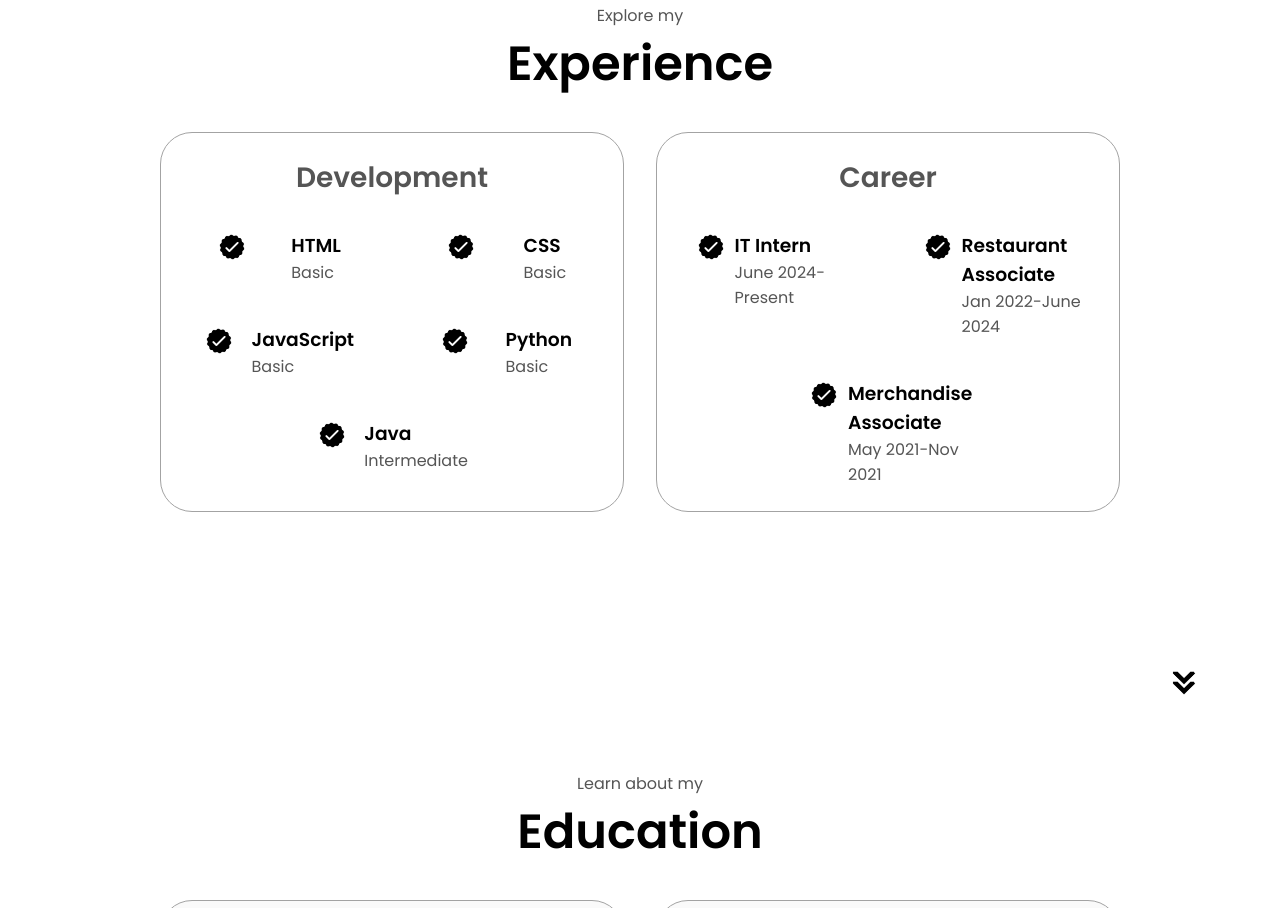
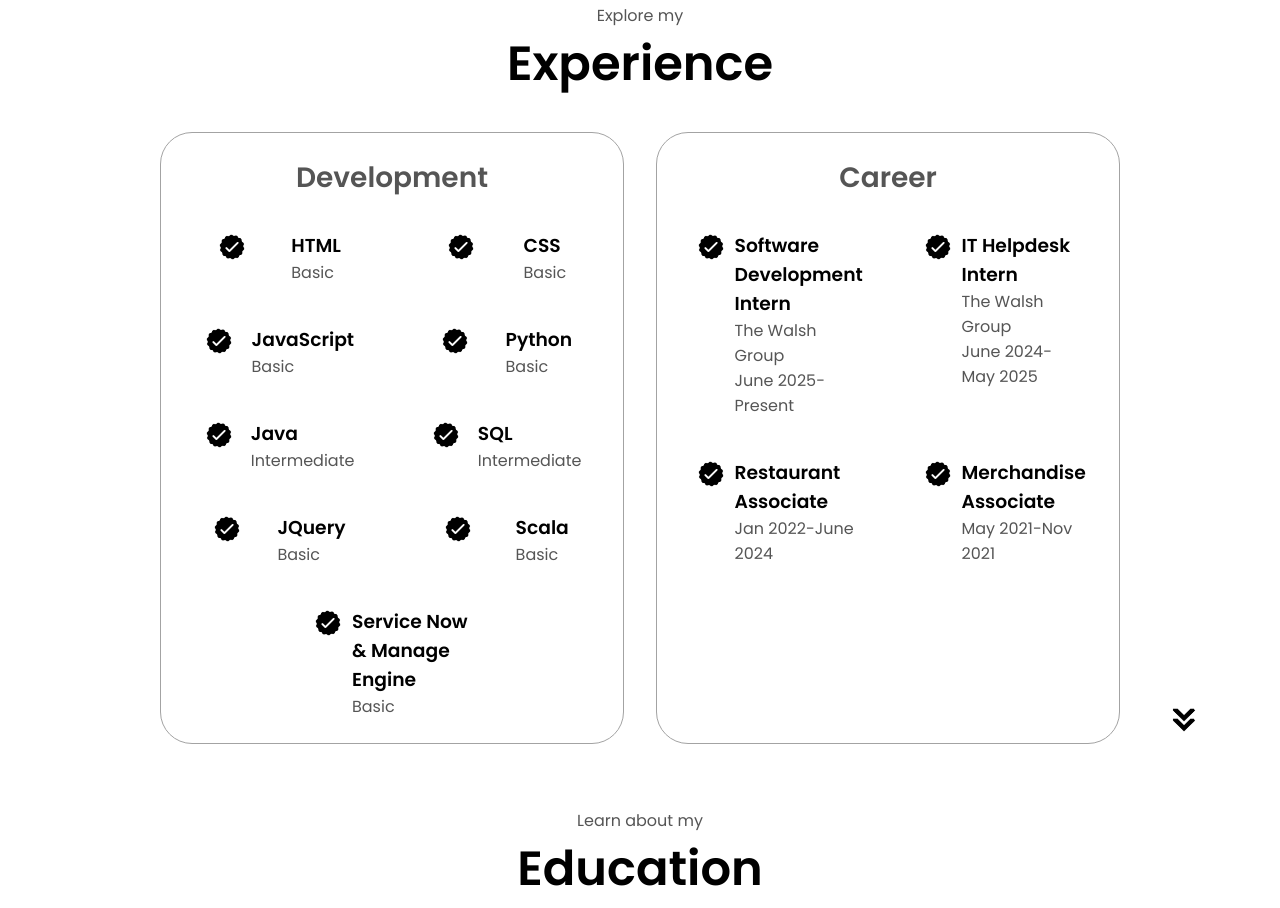
Before and after one commit to emmamartin47/Website, a plain HTML site: page index.html in a window 1280 px wide. Shown: the part 1693-2601 px from the top of the page. Drawn offline with Linux system fonts and the light colour scheme.

Commit message:
Add files via upload

```diff
--- a/index.html
+++ b/index.html
@@ -70,17 +70,17 @@
                             <img src="./assets/experience.png" alt="Experience icon"
                             class="icon">
                             <h3>Experience</h3>
-                            <p>3 months IT Intern<br>6 years Customer Service</p>
+                            <p>1 month Software Development Intern<br>1 year IT Helpdesk Intern<br>6 years Customer Service</p>
                         </div>
                         <div class="details-container">
                             <img src="./assets/education.png" alt="Education icon"
                             class="icon">
                             <h3>Education</h3>
-                            <p>Bachelor of Science in Computer Science<br>DePaul University, expected graduation: June 2026</p>
+                            <p>Bachelor of Science in Computer Science<br>DePaul University, expected graduation: March 2026</p>
                         </div>
                     </div>
                     <div class="text-container">
-                        <p>Passionate computer scientist currently pursuing a Computer Science degree at DePaul University. With a 3.9 GPA, membership in the honors program and consistent recognition on the Dean's List, I am committed to achieving excellence academically. As I approach graduation in 2026, I am eager to leverage my computer science skills to make a meaningful impact in the technology industry.</p>
+                        <p>Passionate software developer currently pursuing a Computer Science degree at DePaul University with a Software Development concentration. With a 3.7 GPA, membership in the honors program, and recognition on the Dean's List all quarters in attendance, I am committed to achieving excellence both in and out of the classroom. As I approach an early graduation in March of 2026, I am eager to leverage my computer science skills to make a meaningful impact in the technology industry.</p>
                     </div>
                 </div>
             </div>
@@ -134,6 +134,38 @@
                                 <p>Intermediate</p>
                             </div>
                         </article>
+                        <article>
+                            <img src="./assets/checkmark.png" alt="Experience icon"
+                            class="icon">
+                            <div>
+                                <h3>SQL</h3>
+                                <p>Intermediate</p>
+                            </div>
+                        </article>
+                        <article>
+                            <img src="./assets/checkmark.png" alt="Experience icon"
+                            class="icon">
+                            <div>
+                                <h3>JQuery</h3>
+                                <p>Basic</p>
+                            </div>
+                        </article>
+                        <article>
+                            <img src="./assets/checkmark.png" alt="Experience icon"
+                            class="icon">
+                            <div>
+                                <h3>Scala</h3>
+                                <p>Basic</p>
+                            </div>
+                        </article>
+                    <article>
+                            <img src="./assets/checkmark.png" alt="Experience icon"
+                            class="icon">
+                            <div>
+                                <h3>Service Now & Manage Engine</h3>
+                                <p>Basic</p>
+                            </div>
+                        </article>
                     </div>
                 </div>
                 <div class="details-container">
@@ -143,8 +175,18 @@
                             <img src="./assets/checkmark.png" alt="Experience icon"
                             class="icon">
                             <div>
-                                <h3>IT Intern</h3>
-                                <p>June 2024-Present</p>
+                                <h3>Software Development Intern</h3>
+                                <p>The Walsh Group</p>
+                                <p>June 2025-Present</p>
+                            </div>
+                        </article>
+                        <article>
+                            <img src="./assets/checkmark.png" alt="Experience icon"
+                            class="icon">
+                            <div>
+                                <h3>IT Helpdesk Intern</h3>
+                                <p>The Walsh Group</p>
+                                <p>June 2024-May 2025</p>
                             </div>
                         </article>
                         <article>
@@ -179,9 +221,9 @@
                     <img src="./assets/depaul-university.png" alt="depaul university" class="depaul-img">
                 </div>
                 <h2 class="experience-sub-title education-title">DePaul University</h2>
-                <p>Computer Science major at DePaul University</p>
-                <p>June 2026 graduation</p>
-                <p>3.9 GPA</p>
+                <p>Computer Science Student at DePaul University</p>
+                <p>March 2026 graduation</p>
+                <p>3.7 GPA</p>
             </div>
             <div class="details-container color-container">
                 <div class="article-container">
```
